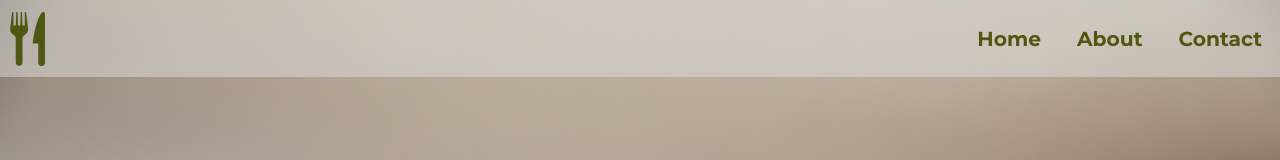
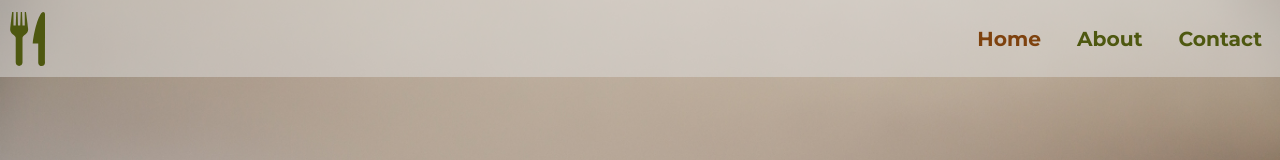
Before and after one commit to DennisSkoko/goodies, a React (Create React App) app in the folder packages/goodies-app/: page / in a window 1280 px wide. Shown: the top 160 px of the page. Built offline with nearby package versions, Linux system fonts and the light colour scheme.

Commit message:
Updates the style for Header links

```diff
--- a/packages/goodies-app/src/App.js
+++ b/packages/goodies-app/src/App.js
@@ -5,7 +5,7 @@ import RouterProvider from './routing/RouterProvider'
 import './style'
 
 const links = [
-  { text: 'Home', to: '/' },
+  { text: 'Home', to: '/', exact: true },
   { text: 'About', to: '/about' },
   { text: 'Contact', to: '/contact' }
 ]
--- a/packages/goodies-app/src/components/Header/Header.js
+++ b/packages/goodies-app/src/components/Header/Header.js
@@ -11,9 +11,15 @@ function Header ({ links }) {
 
         <nav>
           <ul className={styles.navigation}>
-            {links.map(({ text, to }) => (
+            {links.map(({ text, ...props }) => (
               <li key={text}>
-                <NavLink className={styles.navLink} to={to}>{text}</NavLink>
+                <NavLink
+                  className={styles.link}
+                  activeClassName={styles.active}
+                  {...props}
+                >
+                  {text}
+                </NavLink>
               </li>
             ))}
           </ul>
--- a/packages/goodies-app/src/components/Header/Header.module.scss
+++ b/packages/goodies-app/src/components/Header/Header.module.scss
@@ -1,4 +1,5 @@
 @import '../../style/config';
+@import '../../style/mixins';
 
 .header {
   background-color: transparentize($color-white-base, .5);
@@ -27,7 +28,9 @@
   display: flex;
 }
 
-.navLink {
+.link {
+  @include removeBrowserStyleForFocus();
+
   font-family: $font-family-content;
   padding: $spacing-md $spacing-sm;
   display: block;
@@ -39,7 +42,7 @@
   position: relative;
   transition: color $animation-duration-normal $animation-timing;
 
-  &.active, &:hover {
+  &.active, &:hover, &:focus {
     color: $color-secondary-base;
   }
 
--- /dev/null
+++ b/packages/goodies-app/src/style/_mixins.scss
@@ -0,0 +1,9 @@
+@mixin removeBrowserStyleForFocus() {
+  &:focus {
+    outline: none;
+  }
+
+  &::-moz-focus-inner {
+    border: 0;
+  }
+}
```
